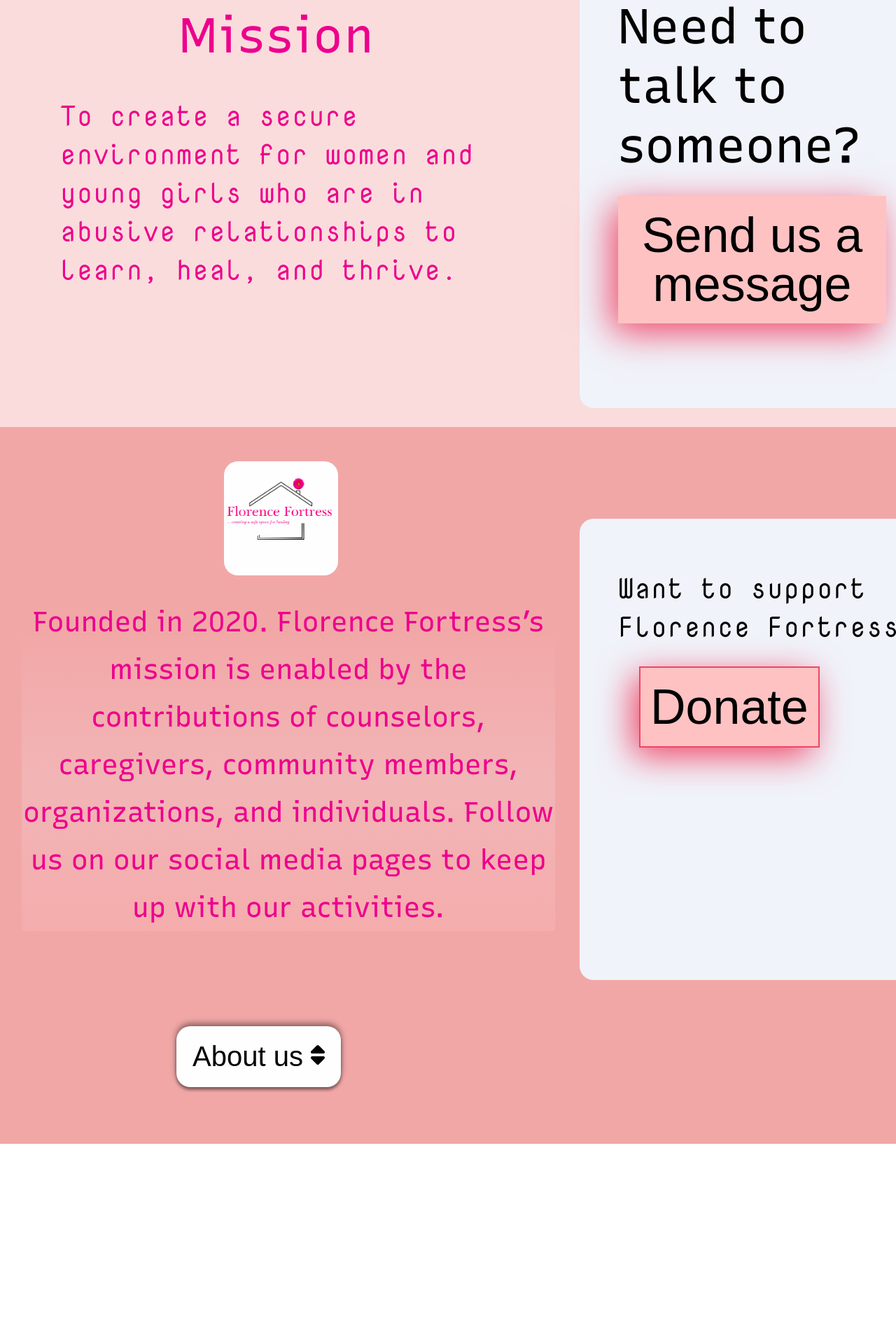
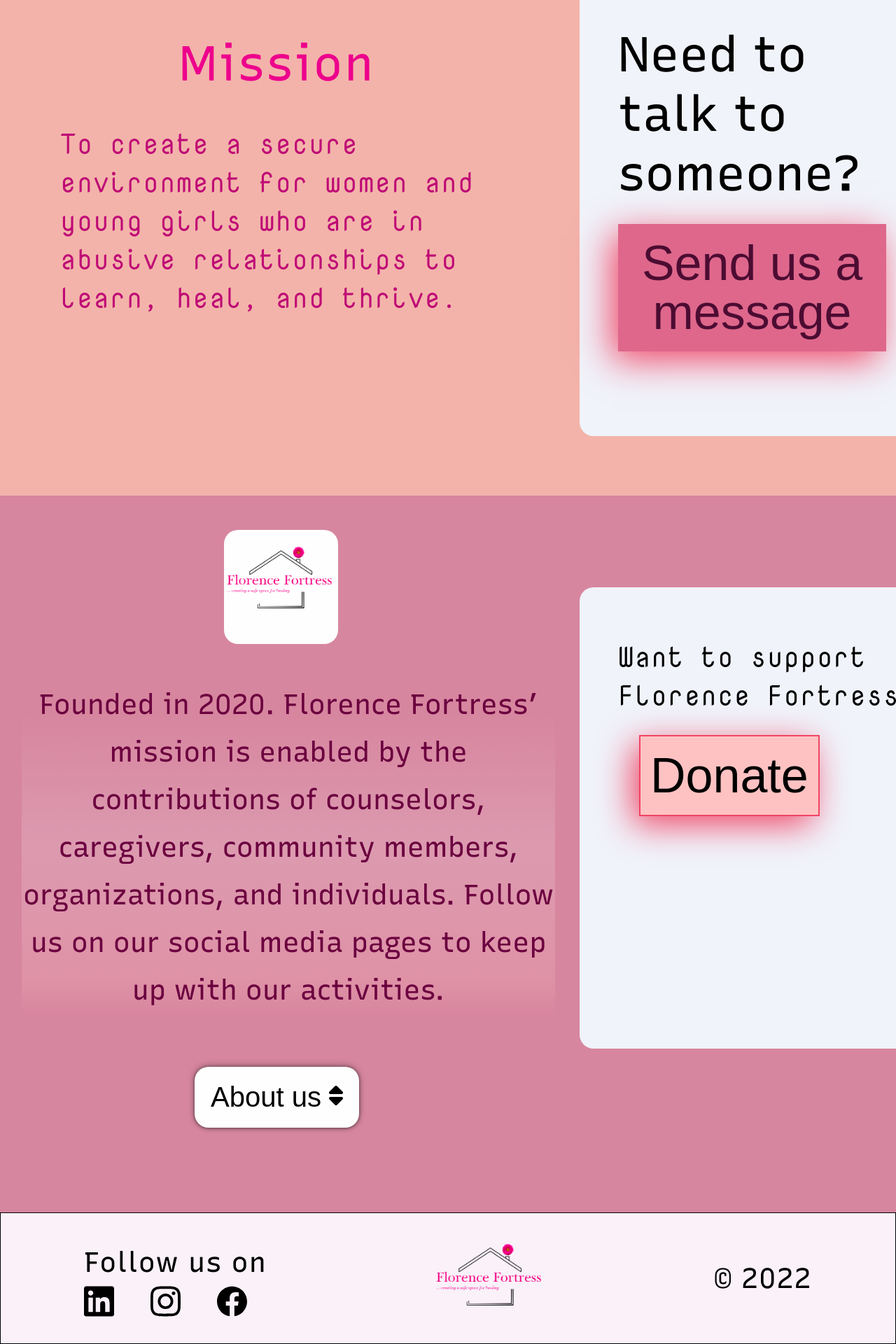
Before and after one commit to nwamugo/florence-fortress, an Angular app: page / in a window 1280 px wide. Shown: the part 1120-3040 px from the top of the page at 70% size. Before the commit the page ends 2754 px from the top, so only its background shows below. Built offline with nearby package versions, Linux system fonts and the light colour scheme.

Commit message:
footer added

```diff
--- a/src/app/app.component.html
+++ b/src/app/app.component.html
@@ -1 +1,2 @@
 <app-landing-page></app-landing-page>
+<app-footer></app-footer>
--- /dev/null
+++ b/src/app/core/containers/footer/footer.container.html
@@ -0,0 +1,14 @@
+<footer>
+  <div class="follow">
+    <h5>Follow us on</h5>
+    <img src="assets/icons/linkedin.svg">
+    <img src="assets/icons/instagram.svg">
+    <img src="assets/icons/facebook.svg">
+  </div>
+  <div class="logo">
+    <img src="assets/img/ff-logo.png" alt="">
+  </div>
+  <div class="copyright">
+    <span>© 2022</span>
+  </div>
+</footer>
--- /dev/null
+++ b/src/app/core/containers/footer/footer.container.scss
@@ -0,0 +1,39 @@
+footer {
+  background: rgba(205, 119, 195, 0.1);
+  border: .1rem solid #000000;
+  display: flex;
+  justify-content: space-around;
+  align-items: center;
+}
+
+div.follow {
+  h5 {
+    font-weight: 400;
+    font-size: 4rem;
+    letter-spacing: 0.03em;
+    line-height: 1.7;
+  }
+  img {
+    width: 4.3rem;
+    height: 4.4rem;
+    cursor: pointer;
+  }
+  img:not(:first-of-type) {
+    margin-left: 5.2rem;
+  }
+}
+
+div.logo {
+  img {
+    width: 16.3rem;
+    margin-top: 2rem;
+  }
+}
+
+div.copyright {
+  span {
+    font-weight: 400;
+    font-size: 4rem;
+    letter-spacing: 0.03em;
+  }
+}
--- /dev/null
+++ b/src/app/core/containers/footer/footer.container.ts
@@ -0,0 +1,15 @@
+import { Component, OnInit } from '@angular/core';
+
+@Component({
+  selector: 'app-footer',
+  templateUrl: './footer.container.html',
+  styleUrls: ['./footer.container.scss']
+})
+export class FooterContainer implements OnInit {
+
+  constructor() { }
+
+  ngOnInit(): void {
+  }
+
+}
--- a/src/app/landing-page/components/story-slider/story-slider.component.scss
+++ b/src/app/landing-page/components/story-slider/story-slider.component.scss
@@ -1,15 +1,15 @@
 p {
   font-size: 4rem;
   font-weight: 400;
-  color: #ed008c;
-  background-image: linear-gradient(transparent 10%, rgba(241, 235, 241, 0.2), rgba(255, 194, 194, .2));
+  color: #6b003f;
+  background-image: linear-gradient(transparent 10%, rgba(241, 235, 241, 0.2), rgba(255, 194, 194, .2) 90%, transparent);
   text-align: center;
   line-height: 1.7;
 }
 
 div.img-container {
   margin-left: 28.9rem;
-  margin-bottom: 2.9rem;
+  margin-bottom: 4.9rem;
 
   img {
     width: 16.3rem;
--- a/src/app/landing-page/containers/about-section/about-section.container.scss
+++ b/src/app/landing-page/containers/about-section/about-section.container.scss
@@ -1,5 +1,7 @@
 section {
   background: #F2A7A7;
+  background: rgb(235, 0, 137, 0.5);
+  background: #D7869F;
   width: 144rem;
   height: 102.4rem;
   padding-top: 13.1rem;
@@ -61,16 +63,16 @@ button.options {
   position: absolute;
   border: none;
   cursor: pointer;
-  bottom: 8.1rem;
-  left: 25.2rem;
+  bottom: 12.1rem;
+  left: 27.8rem;
   font-weight: 400;
   font-size: 4rem;
   padding: 2.1rem 2.3rem 2.1rem;
   border-radius: 2rem;
   background: #fefefe;
   box-shadow:
-    0 -.4rem .9rem rgba(29, 24, 23, 0.5),
-    0 .4rem .4rem rgba(29, 24, 23, 0.5);
+    0 -.1rem .9rem rgba(29, 24, 23, 0.5),
+    0 .1rem .4rem rgba(29, 24, 23, 0.5);
 
   img {
     width: 2rem;
--- /dev/null
+++ b/src/app/landing-page/containers/landing-page/landing-page.container.scss
@@ -0,0 +1,5 @@
+div {
+  width: 144rem;
+  position: relative;
+  margin: 0 auto;
+}
--- a/src/app/landing-page/containers/landing-page/landing-page.container.ts
+++ b/src/app/landing-page/containers/landing-page/landing-page.container.ts
@@ -3,7 +3,7 @@ import { Component, OnInit } from '@angular/core';
 @Component({
   selector: 'app-landing-page',
   templateUrl: './landing-page.container.html',
-  styles: [ 'div { width: 144rem; position: relative; margin: 0 auto; }']
+  styleUrls: ['./landing-page.container.scss']
 })
 export class LandingPageContainer implements OnInit {
 
--- a/src/app/landing-page/containers/mission-section/mission-section.container.scss
+++ b/src/app/landing-page/containers/mission-section/mission-section.container.scss
@@ -1,9 +1,9 @@
 section {
   width: 144rem;
-  height: 70.6rem;
-  background: rgba(242, 167, 167, 0.4);
+  height: 80.4rem;
+  background: #F3B3AA;
   position: relative;
-  padding-top: 2rem;
+  padding-top: 6rem;
 }
 
 
@@ -16,7 +16,8 @@ div.placard {
   }
 
   button.reach-us {
-    background: #FFC2C2;
+    background: #df678c;
+    color: #4c0c32;
     border: none;
     box-shadow: -1rem 1.3rem 5rem -.1rem #F04465,;
     cursor: pointer;
@@ -59,7 +60,7 @@ div.placard {
 
 div.mission-statement {
   position: absolute;
-  top: 10.4rem;
+  top: 14.4rem;
 
   h3 {
     color: #ED008C;
@@ -70,7 +71,7 @@ div.mission-statement {
   }
 
   p.statement {
-    color: #ED008C;
+    color: #bf0a75;
     font-family: 'NovaMono';
     font-weight: 400;
     font-size: 4rem;
--- a/src/app/landing-page/models/constants/organization-info.constant.ts
+++ b/src/app/landing-page/models/constants/organization-info.constant.ts
@@ -4,7 +4,7 @@ export const OVERVIEW: ReadonlyArray<TAboutInfo> = [
   {
     imageUrl: 'assets/img/ff-logo.png',
     brief: "Founded in 2020.\n" +
-    "Florence Fortress’s mission is enabled by the contributions of counselors, caregivers, community members, organizations, and individuals.\n\n"
+    "Florence Fortress’ mission is enabled by the contributions of counselors, caregivers, community members, organizations, and individuals.\n\n"
     + "Follow us on our social media pages to keep up with our activities."
   },
   {
```
Also changed, not shown: src/app/app.module.ts (+7 -1 lines), src/app/core/core.module.ts (added, +16 -0 lines), 1 other file (tests, documents, lock files or other folders).
